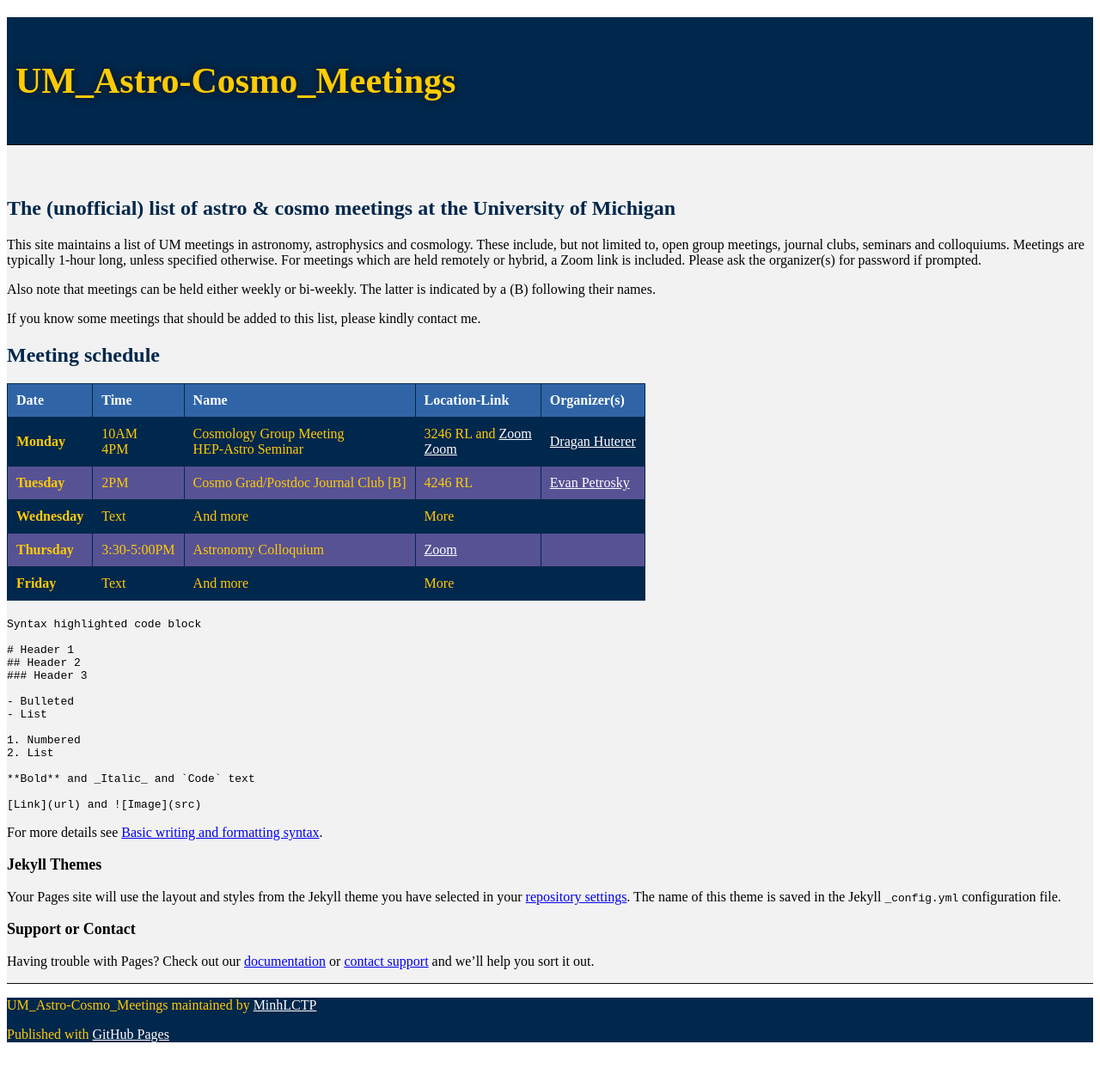
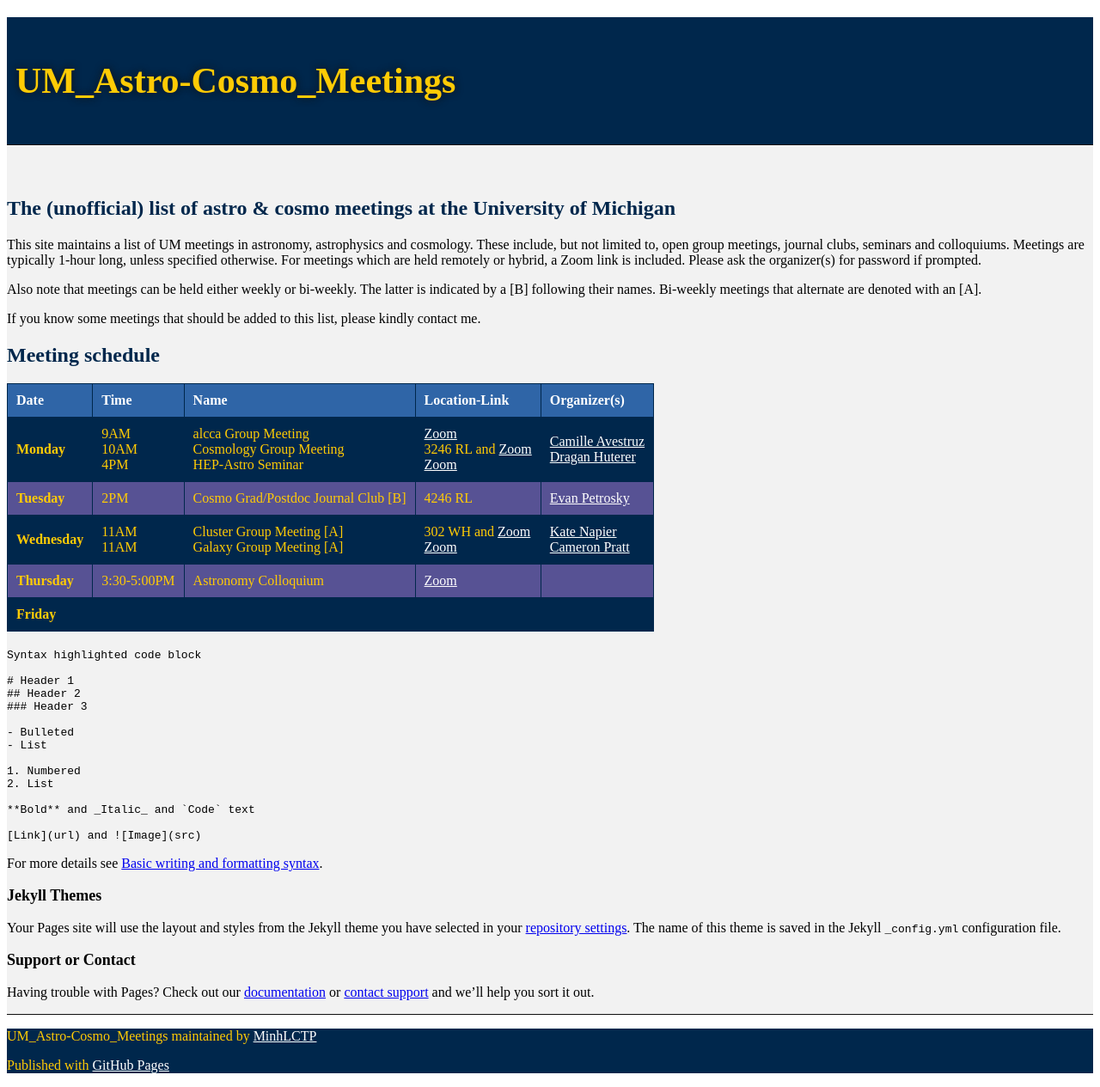
Before and after one commit to MinhLCTP/UM_Astro-Cosmo_Meetings, a Jekyll site: the page built from index.md, in a window 1280 px wide. Shown: the whole page at 86% size. Built offline with Jekyll 4.4.1, drawn with Linux system fonts in a browser that asks for light colours; our own code applies the rules of GitHub Pages for plain Markdown files; the repository's description, which GitHub fills in, is left out; before the commit the page ends 1229 px from its top, so only the background shows below that.

Commit message:
Finish updating schedule

````diff
--- a/index.md
+++ b/index.md
@@ -2,7 +2,7 @@
 
 This site maintains a list of UM meetings in astronomy, astrophysics and cosmology. These include, but not limited to, open group meetings, journal clubs, seminars and colloquiums. Meetings are typically 1-hour long, unless specified otherwise. For meetings which are held remotely or hybrid, a Zoom link is included. Please ask the organizer(s) for password if prompted.
 
-Also note that meetings can be held either weekly or bi-weekly. The latter is indicated by a (B) following their names.
+Also note that meetings can be held either weekly or bi-weekly. The latter is indicated by a [B] following their names. Bi-weekly meetings that alternate are denoted with an [A].
 
 If you know some meetings that should be added to this list, please kindly contact me.
 
@@ -10,11 +10,11 @@ If you know some meetings that should be added to this list, please kindly conta
 
 | Date        | Time          | Name                                            | Location-Link | Organizer(s) |
 | :---------- | :------------ | :---------------------------------------------- | :------------ | :----------- |
-| **Monday**     | 10AM <br> 4PM | Cosmology Group Meeting <br> HEP-Astro Seminar  | 3246 RL and [Zoom](https://umich.zoom.us/j/3169541237) <br> [Zoom](https://umich.zoom.us/j/91409362110?pwd=UDlja2FuYlZWVFNEMWFrOTlkWFNEZz09)  | [Dragan Huterer](mailto:huterer@umich.edu) <br>        |
+| **Monday**     | 9AM <br> 10AM <br> 4PM | alcca Group Meeting <br> Cosmology Group Meeting <br> HEP-Astro Seminar  | [Zoom](https://umich.zoom.us/j/6514677175?pwd=ZC9jMU0yclFlQmEwZmUzdlpxL2xhQT09) <br> 3246 RL and [Zoom](https://umich.zoom.us/j/3169541237) <br> [Zoom](https://umich.zoom.us/j/91409362110)  | [Camille Avestruz](mailto:cavestru@umich.edu) <br> [Dragan Huterer](mailto:huterer@umich.edu) <br>        |
 | **Tuesday**     | 2PM        |  Cosmo Grad/Postdoc Journal Club [B]    | 4246 RL		   | [Evan Petrosky](mailto:epetros@umich.edu.)
-| **Wednesday**   | Text        | And more      | More         |
+| **Wednesday** | 11AM <br> 11AM | Cluster Group Meeting [A] <br> Galaxy Group Meeting [A]    | 302 WH and [Zoom]( https://umich.zoom.us/j/5476652018) <br> [Zoom](https://umich.zoom.us/j/9865861899)      | [Kate Napier](mailto:kanapier@umich.edu) <br> [Cameron Pratt](mailto:campratt@umich.edu)
 | **Thursday**    | 3:30-5:00PM        | Astronomy Colloquium      | [Zoom](https://umich.zoom.us/j/97444738063)         |
-| **Friday**      | Text        | And more      | More		   |
+| **Friday**      |         |       | 		   |
 
 ```markdown
 Syntax highlighted code block
````
